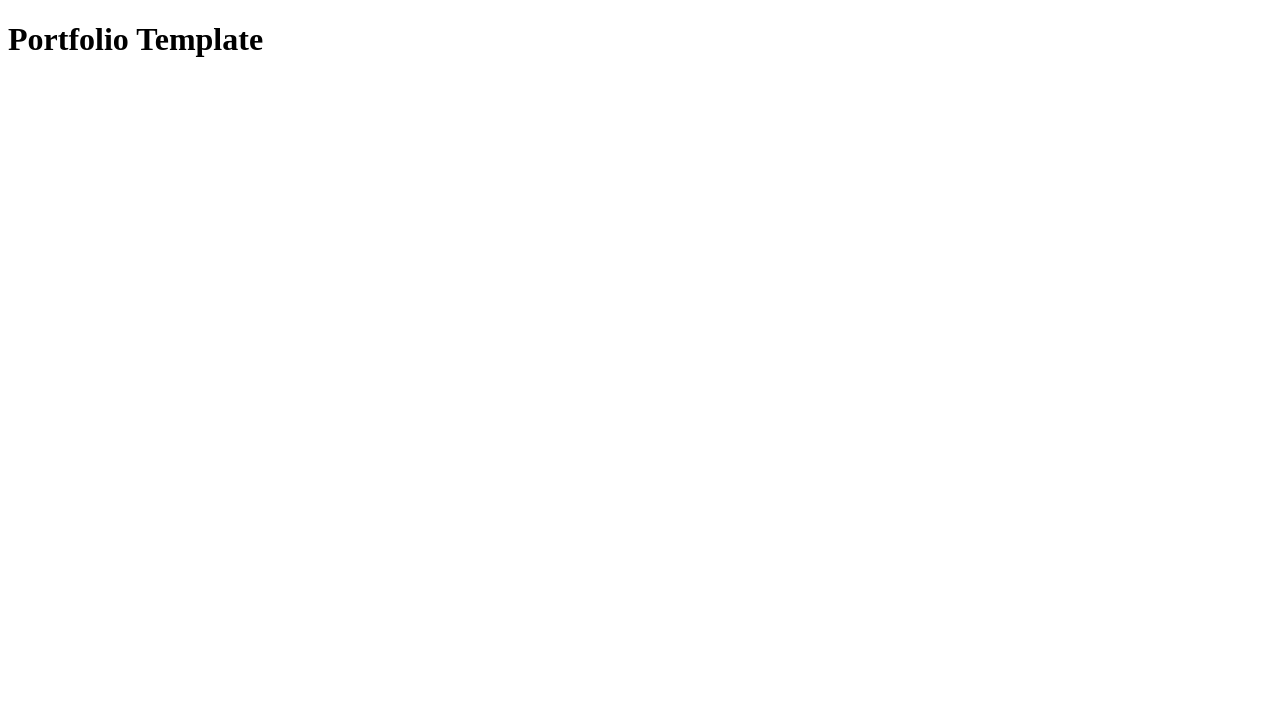
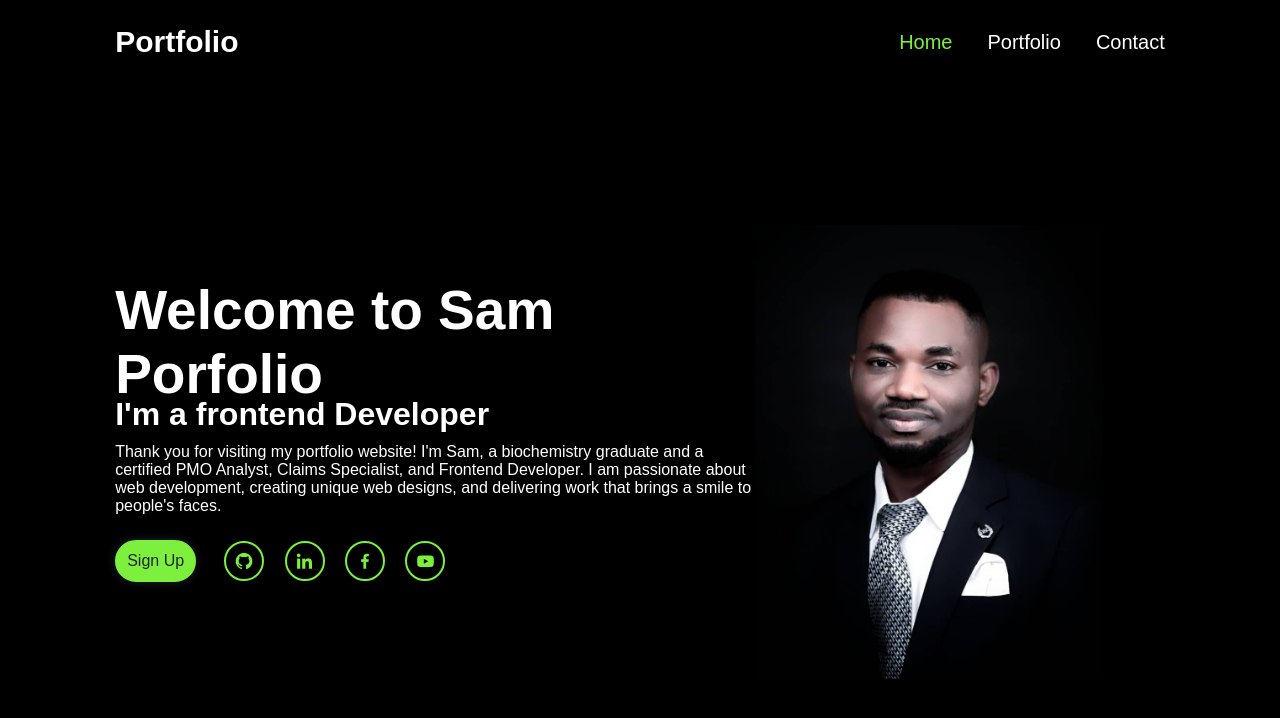
Before and after one commit to sammobolaji/univelportfolio, a plain HTML site: page index.html in a window 1280 px wide. Drawn offline with nearby package versions, Linux system fonts and the light colour scheme.

Commit message:
fix: add html structure

```diff
--- a/index.html
+++ b/index.html
@@ -3,10 +3,51 @@
 <head>
     <meta charset="UTF-8">
     <meta name="viewport" content="width=device-width, initial-scale=1.0">
-    <title>Personal Portfolio</title>
+    <title>Sam Personal Portfolio website</title>
+    <link href='https://unpkg.com/boxicons@2.1.4/css/boxicons.min.css' rel='stylesheet'>
     <link rel="stylesheet" href="./port.css">
 </head>
 <body>
-    <h1>Portfolio Template</h1>
+    <nav class="navbar">
+        <a href="#" class="logo">Portfolio</a>
+
+        <ul>
+            <li class="active"><a href="#">Home</a></li>
+            <li><a href="#">Portfolio</a></li>
+            <li><a href="#">Contact</a></li>
+        </ul>
+    </nav>
+
+    <section class="home">
+        <div class="home-info">
+            <h1>Welcome to Sam Porfolio</h1>
+            <h2>I'm a frontend Developer</h2>
+
+                <p>Thank you for visiting my portfolio website! I'm Sam, a biochemistry graduate and a
+                    certified PMO Analyst, Claims Specialist, and Frontend Developer. I am passionate
+                    about web development, creating unique web designs, and delivering work that brings a
+                    smile to people's faces.</p>
+
+            <div class="btn-sci">
+                <a href="#" class="btn">Sign Up</a>
+                <div class="sci">
+                    <a href="#"><i class='bx bxl-github'></i></a>
+                    <a href="#"><i class='bx bxl-linkedin'></i></a>
+                    <a href="#"><i class='bx bxl-facebook' ></i></a>
+                    <a href="#"><i class='bx bxl-youtube' ></i></a>
+
+                </div>
+            </div>
+
+        </div>
+
+            <div class="home-img">
+            <div class="img-box">
+            <div class="img-item">
+            <img src="./sam pic.jpg" alt="">
+        </div>
+        </div>
+        </div>
+    </section>
 </body>
 </html>
--- a/port.css
+++ b/port.css
@@ -1 +1,140 @@
-/* your css files here  */
+@import url('https://fonts.googleapis.com/css2?family=Poppins:wght@300;400;500;600;700;800;900&display=swap');
+
+*{
+    margin: 0;
+    padding: 0;
+    box-sizing: border-box;
+    font-family: Arial, Helvetica, sans-serif;
+}
+
+body{
+    background: black;
+}
+
+a {
+    color: #fff;
+    text-decoration: none;
+}
+
+.navbar{
+    position: fixed;
+    left: 0;
+    top: 0;
+    width: 100%;
+    padding: 25px 9%;
+    display: flex;
+    justify-content: space-between;
+    align-items: center;
+    z-index: 100;
+}
+
+.navbar .logo {
+    font-size: 30px;
+    font-weight: 700;
+
+}
+.navbar ul {
+    display: flex;
+}
+
+.navbar ul li {
+    list-style: none;
+    margin-left: 35px;
+}
+
+.navbar ul li a {
+    font-size: 20px;
+    font-weight: 500;
+    transition: .5s;
+}
+
+.navbar ul li:hover a,
+.navbar ul li.active a {
+    color: #7cf03d;
+}
+
+.home {
+    display: flex;
+    align-items: center;
+    height: 100vh;
+    padding: 60px 9% 0;
+    color: #fff;
+}
+
+.home-info h1 {
+    font-size: 55px;
+}
+
+.home-info h2 {
+    font-size: 32px;
+    margin-top: -10px;
+}
+
+.home-info p {
+    font-size: 16px;
+    margin: 10px 0 25px;
+}
+
+.home-info .btn-sci {
+    display: flex;
+    align-items: center;
+}
+
+.btn {
+    display: inline-block;
+    padding: 10px 10px;
+    background: #7cf03d;
+    border: 2px solid #7cf03d;
+    border-radius: 40px;
+    box-shadow: 0 0 10px;
+    font-size: 16px;
+    color: #1f242d;
+    font-weight: 500;
+    transition: .5s;
+}
+
+.btn:hover {
+    background: transparent;
+    color: #7cf03d;
+    box-shadow: none;
+}
+
+.home-info .btn-sci .sci {
+    margin-left: 20px;
+}
+
+.home-info .btn-sci .sci a{
+    display: inline-flex;
+    padding: 8px;
+    border: 2px solid #7cf03d;
+    border-radius: 50%;
+    font-size: 20px;
+    color: #7cf03d;
+    margin: 0 8px;
+}
+
+.home-info .btn-sci .sci a:hover {
+    background: #7cf03d;
+    color: #000;
+    box-shadow: 0 0 10px #7cf03d;
+    transition: .5s;
+    box-shadow: 0 0 10px;
+}
+
+.home-img .img-box {
+    width: 32vw;
+    height: 32vw;
+
+}
+
+.home-img .img-box .img-item {
+    position: relative;
+    width: 100%;
+    height: 100%;
+}
+
+.home-img .img-box .img-item img {
+    position: absolute;
+    display: block;
+    width: 85%;
+}
```
Also changed, not shown: sam pic.jpg (added).
